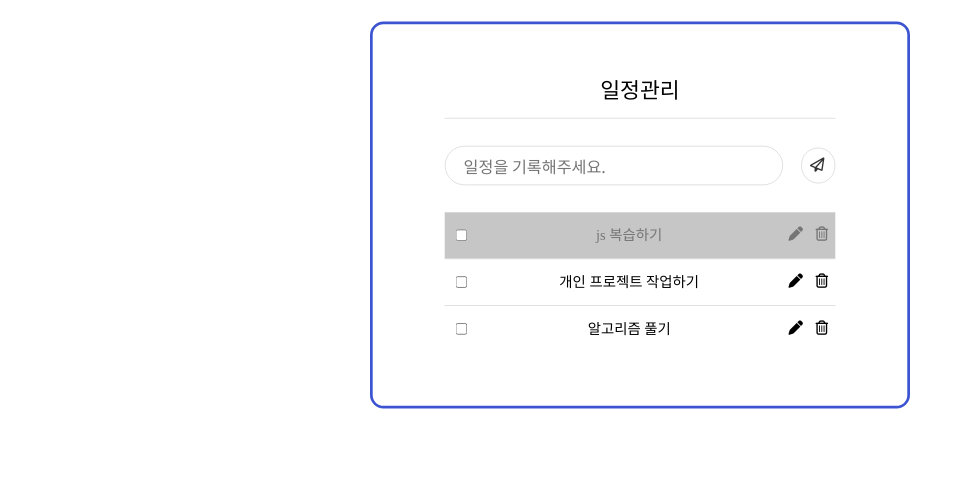
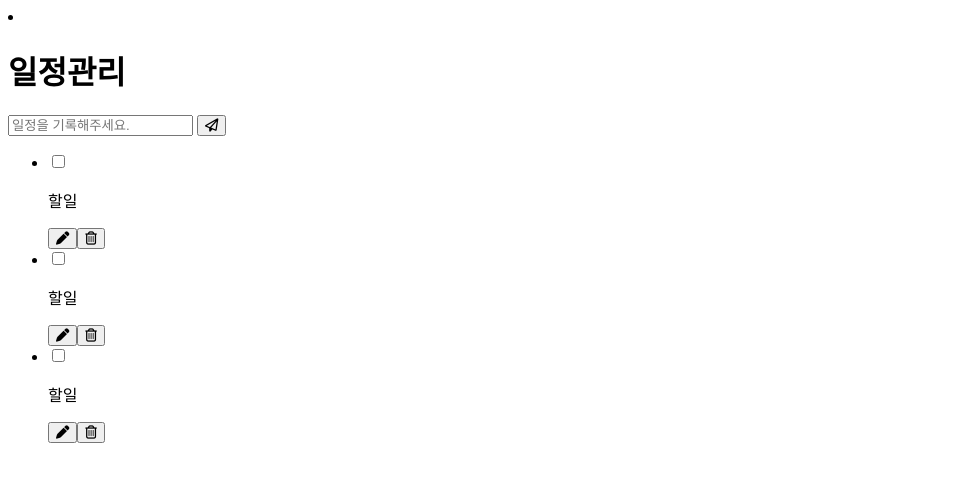
Before and after one commit to soonduck/todo, a plain HTML site: page index.html in a window 1280 px wide. Shown: the whole page, without its empty margins (0-965 px from the left). Drawn offline with Linux system fonts and the light colour scheme.

Commit message:
FIX: html structure

```diff
--- a/index.html
+++ b/index.html
@@ -5,45 +5,22 @@
   <meta http-equiv="X-UA-Compatible" content="IE=edge">
   <meta name="viewport" content="width=device-width, initial-scale=1.0">
   <title>Document</title>
-  <link rel="stylesheet" href="style.css">
   <script src="https://kit.fontawesome.com/f76342c0c3.js" crossorigin="anonymous"></script>
+  <script src="script.js" defer></script>
   <link rel="preconnect" href="https://fonts.googleapis.com">
   <link rel="preconnect" href="https://fonts.gstatic.com" crossorigin>
   <link href="https://fonts.googleapis.com/css2?family=Inter:wght@100;200;300;400;500;600;700;800;900&family=Noto+Sans+KR:wght@100;300;400;500;700;900&display=swap" rel="stylesheet">
 </head>
 <body>
 <div class="container">
-  <div class="wrap-session">
+  <li class="wrap-session">
     <h1 class="title-session">일정관리</h1>
     <div class="input-area">
       <input class="write-todolist" type="text" placeholder="일정을 기록해주세요.">
       <button class="btn-send"><i class="fa-regular fa-paper-plane"></i></button>
     </div>
-    <div class="todo-list check-done">
-      <input type="checkbox" class="checkbox">
-      <p class="item-list">js 복습하기</p>
-      <div class="icon-todolist">
-        <i class="fa-solid fa-pen"></i>
-        <i class="fa-regular fa-trash-can"></i>
-      </div>
-    </div>
-    <div class="todo-list">
-      <input type="checkbox" class="checkbox">
-      <p class="item-list">개인 프로젝트 작업하기</p>
-      <div class="icon-todolist">
-        <i class="fa-solid fa-pen"></i>
-        <i class="fa-regular fa-trash-can"></i>
-      </div>
-    </div>
-    <div class="todo-list">
-      <input type="checkbox" class="checkbox">
-      <p class="item-list">알고리즘 풀기</p>
-      <div class="icon-todolist">
-        <i class="fa-solid fa-pen"></i>
-        <i class="fa-regular fa-trash-can"></i>
-      </div>
-    </div>
-  </div>
+    <ul class="list-todos">
+  </ul>
 </div>
 </body>
 </html>
--- a/script.js
+++ b/script.js
@@ -0,0 +1,48 @@
+const todos = [
+  {id: 0, content: '할일', done: false},
+  {id: 1, content: '할일', done: true},
+  {id: 2, content: '할일', done: false}
+]
+//    <li class="item-todo check-done">
+//       <input type="checkbox" class="checkbox">
+//         <p class="content">js 복습하기</p>
+//         <div class="btn-todos">
+//           <button class="btn-edit"><i class="fa-solid fa-pen"></i></button>
+//           <button class="btn-delete"><i class="fa-regular fa-trash-can"></i></button>
+//         </div>
+//     </li>
+
+function render() {
+  const $todoList = document.querySelector('.list-todos')
+  todos.forEach((v,i,a) => {
+    const $todo = document.createElement('li')
+    $todo.classList.add('item-todo')
+
+    // 체크박스
+    const $checkbox = document.createElement('input')
+    $checkbox.type = 'checkbox'
+    $checkbox.classList.add('checkbox')
+    // 컨텐트
+    const $p = document.createElement('p')
+    const $content = document.createTextNode(v.content)
+    $p.appendChild($content)
+    // 버튼
+    const $buttons = document.createElement('div')
+    const $btnEdit = document.createElement('button')
+    const $btnDelete = document.createElement('button')
+    $btnEdit.innerHTML = '<i class="fa-solid fa-pen"></i>'
+    $btnDelete.innerHTML = '<i class="fa-regular fa-trash-can"></i>'
+    $btnEdit.classList.add('btn-edit')
+    $btnDelete.classList.add('btn-delete')
+    $buttons.appendChild($btnEdit)
+    $buttons.appendChild($btnDelete)
+
+    // 투두 생성
+    $todo.appendChild($checkbox)
+    $todo.appendChild($p)
+    $todo.appendChild($buttons)
+    $todoList.appendChild($todo)
+  })
+}
+
+render()
--- a/style.css
+++ b/style.css
@@ -145,7 +145,7 @@ button{
     color: #757575;
 }
 
-.todo-list{
+.item-todo{
     display: flex;
     font-size: 16px;
     width: 100%;
@@ -158,7 +158,7 @@ button{
     margin-top: 2px;
 }
 
-.todo-list:last-child{
+.item-todo:last-child{
     border-bottom: none;
 }
 
```
